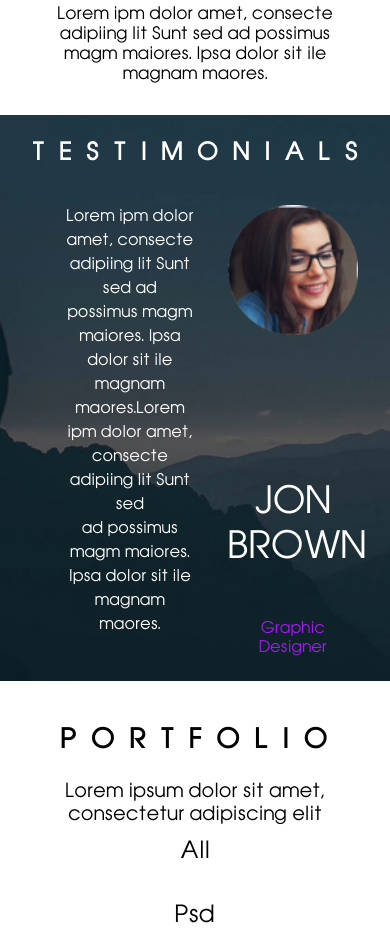
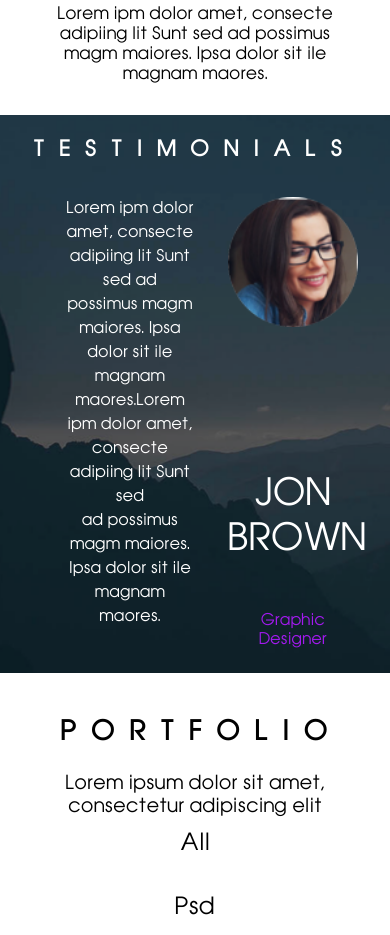
Before and after one commit to kuba1pie/10-JohnSmith, a website built with webpack: page index.html in a window 390 px wide. Shown: the part 3758-4693 px from the top of the page. Built offline with nearby package versions, Linux system fonts and the light colour scheme; files whose address does not match are found by name.

Commit message:
mobile style

```diff
--- a/src/style/sass/mobile.sass
+++ b/src/style/sass/mobile.sass
@@ -93,7 +93,7 @@ main
             grid-template-rows: auto auto auto
             justify-content: space-around
             h3
-                font-size: 1.4em
+                font-size: 1.25em
             .quote
                 text-align: center
                 grid-row: 2/4
```
Also changed, not shown: src/style/css/main.css, 1 other file.
